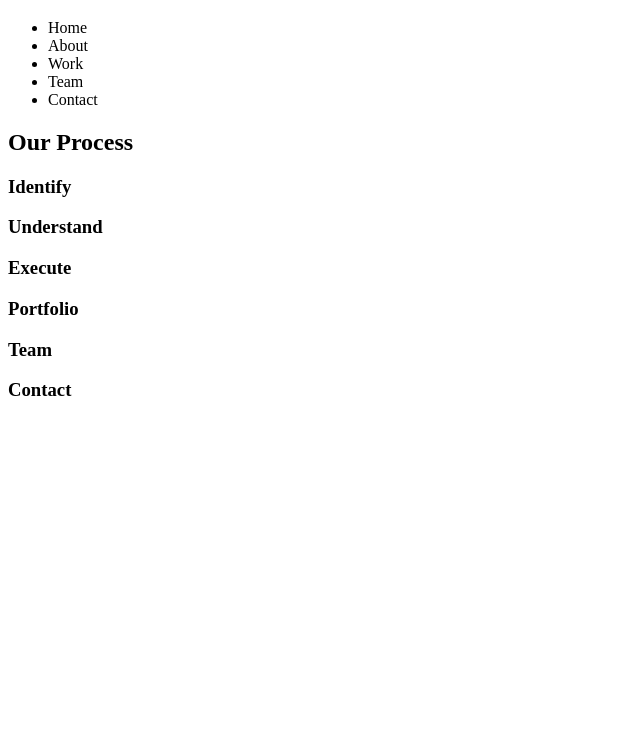
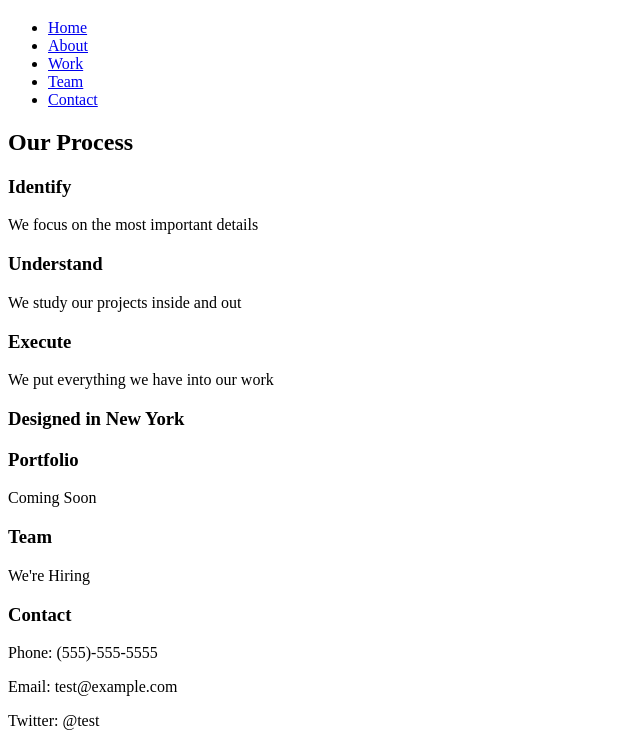
Before and after one commit to freckledlady/broadway, a plain HTML site: page index.html in a window 1280 px wide. Shown: the part 61-807 px from the top of the page, without its empty margins (0-640 px from the left). Drawn offline with Linux system fonts and the light colour scheme.

Commit message:
Add all HTMl tags except images

```diff
--- a/index.html
+++ b/index.html
@@ -6,28 +6,37 @@
     <link href = "./resources/css/style.css" type= "text/css" rel="stylesheet" />
   </head>
   <body>
-    <div>
+    <div id = "home">
       <h1>Broadway Design</h1>
-      <nav>
+      <nav id = "navigation">
         <ul>
-          <li>Home</li>
-          <li>About</li>
-          <li>Work</li>
-          <li>Team</li>
-          <li>Contact</li>
+          <li><a href = "#home">Home</a></li>
+          <li><a href = "#about">About</a></li>
+          <li><a href = "#work">Work</a></li>
+          <li><a href = "#team">Team</a></li>
+          <li><a href = "#contact">Contact</a></li>
        </ul>
       </nav>
     </div>
-    <div>
+    <div id = "about">
       <h2>Our Process</h2>
       <h3>Identify</h3>
+        <p>We focus on the most important details</p>
       <h3>Understand</h3>
+        <p>We study our projects inside and out</p>
       <h3>Execute</h3>
+        <p>We put everything we have into our work</p>
     </div>
     <div>
-      <h3>Portfolio</h3>
-      <h3>Team</h3>
-      <h3>Contact</h3>
+      <h3 id = "divider">Designed in New York</h3>
+      <h3 id = "work">Portfolio</h3>
+        <p>Coming Soon</p>
+      <h3 id = "team">Team</h3>
+        <p>We're Hiring</p>
+      <h3 id = "contact">Contact</h3>
+        <p>Phone: (555)-555-5555</p>
+        <p>Email: test@example.com</p>
+        <p>Twitter: @test</p>
     </div>
   </body>
 </html>
```
